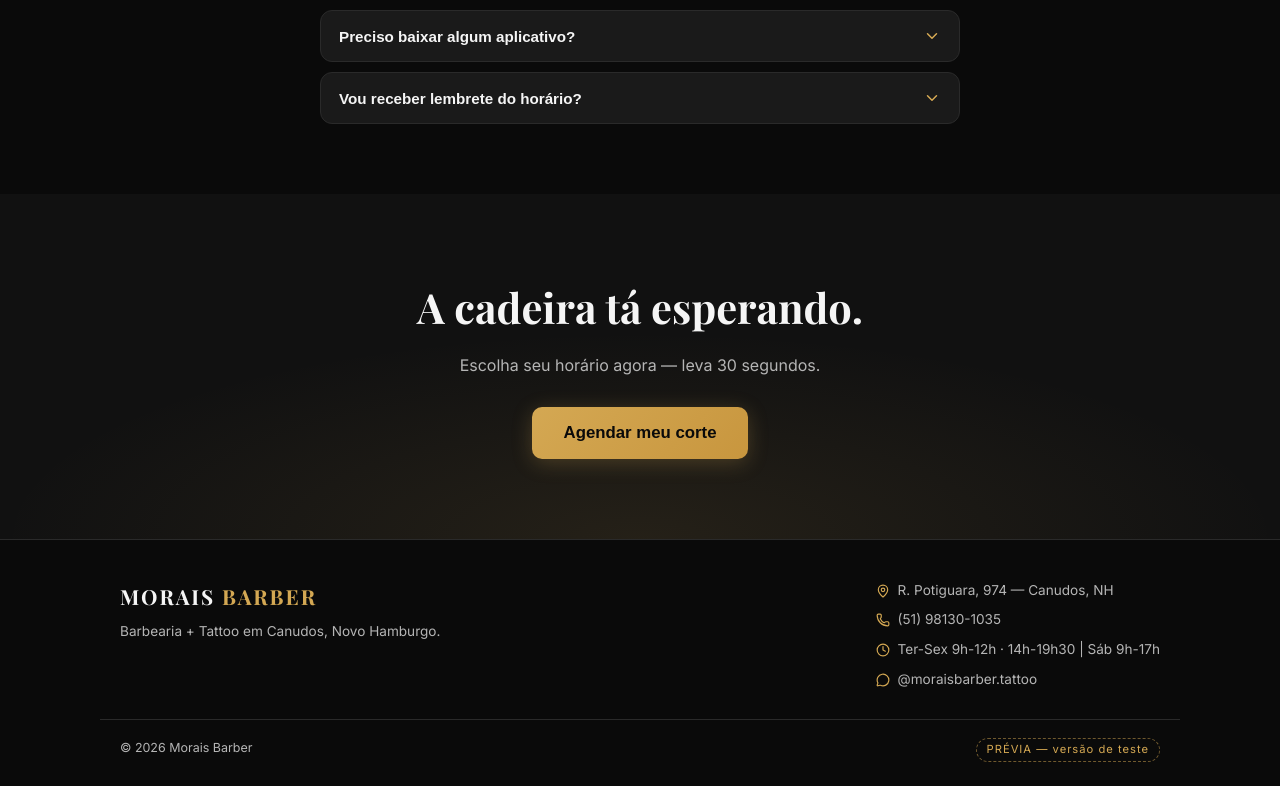
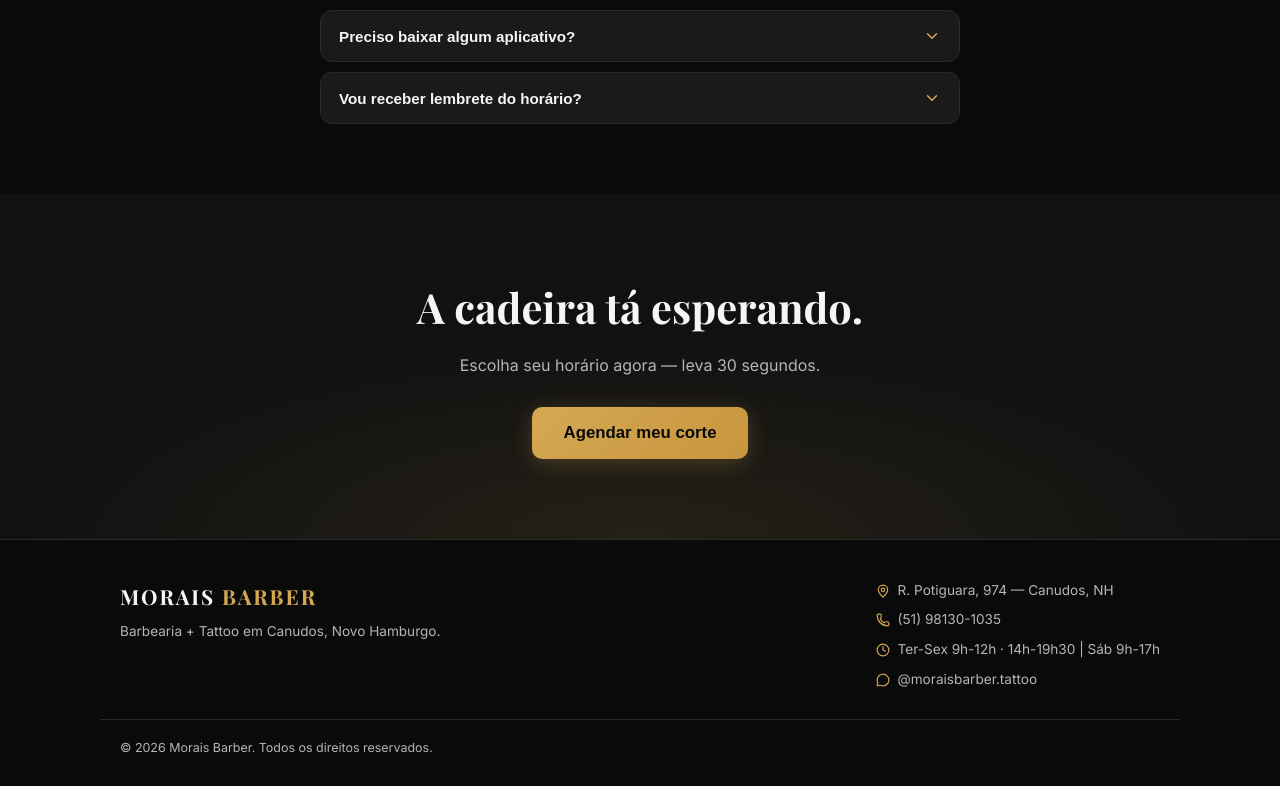
Before and after one commit to cowhezzbiz/Morais-barber, a React (Vite) app: page / in a window 1280 px wide. Shown: the part 3834-4620 px from the top of the page. Built offline with nearby package versions, Linux system fonts and the light colour scheme; no server answers.

Commit message:
Remove selo de previa do rodape — versao final

```diff
--- a/src/App.tsx
+++ b/src/App.tsx
@@ -668,8 +668,7 @@ export default function App() {
           </div>
         </div>
         <div className="pv-container pv-footer-base">
-          <span>© 2026 Morais Barber</span>
-          <span className="pv-preview-tag">PRÉVIA — versão de teste</span>
+          <span>© 2026 Morais Barber. Todos os direitos reservados.</span>
         </div>
       </footer>
     </div>
```
